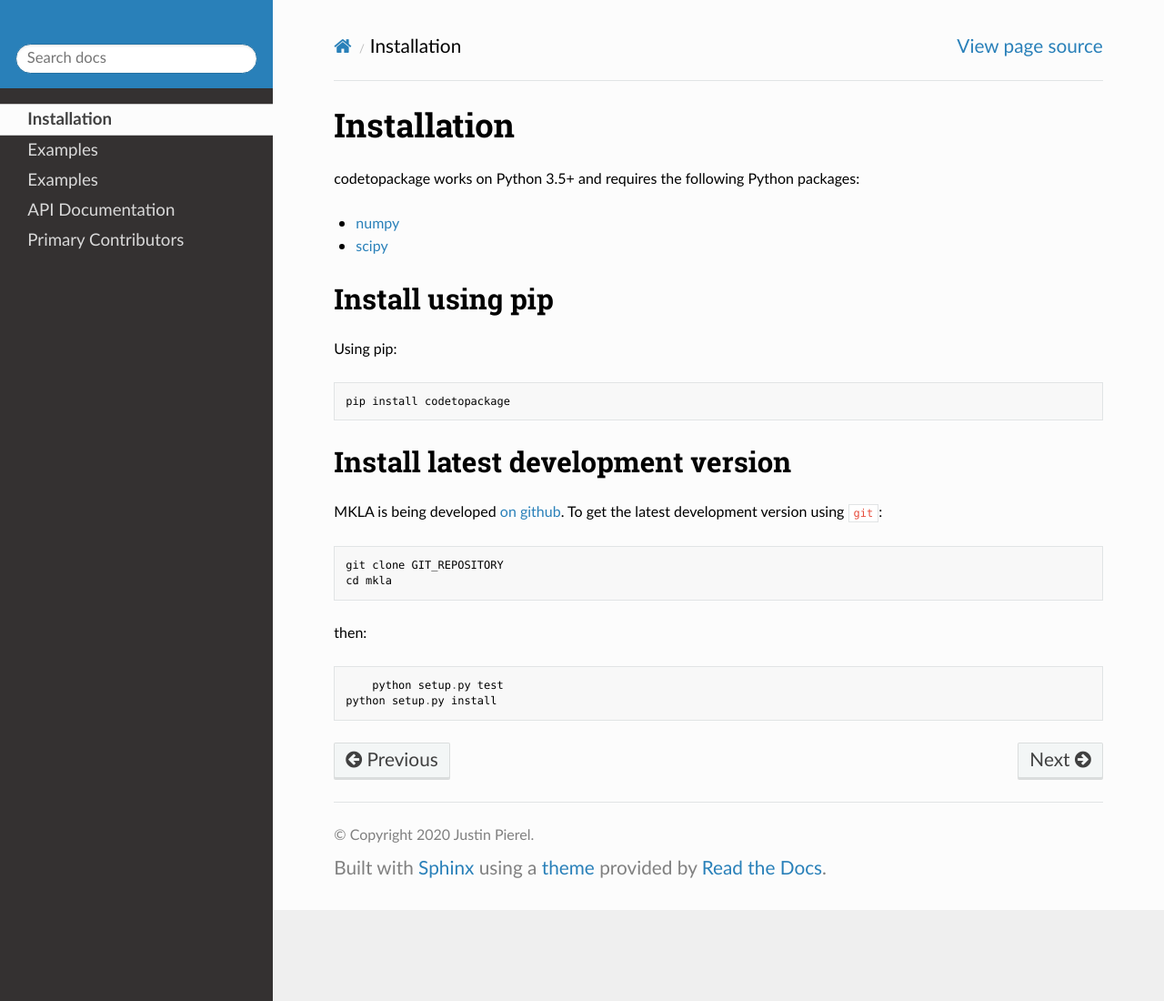
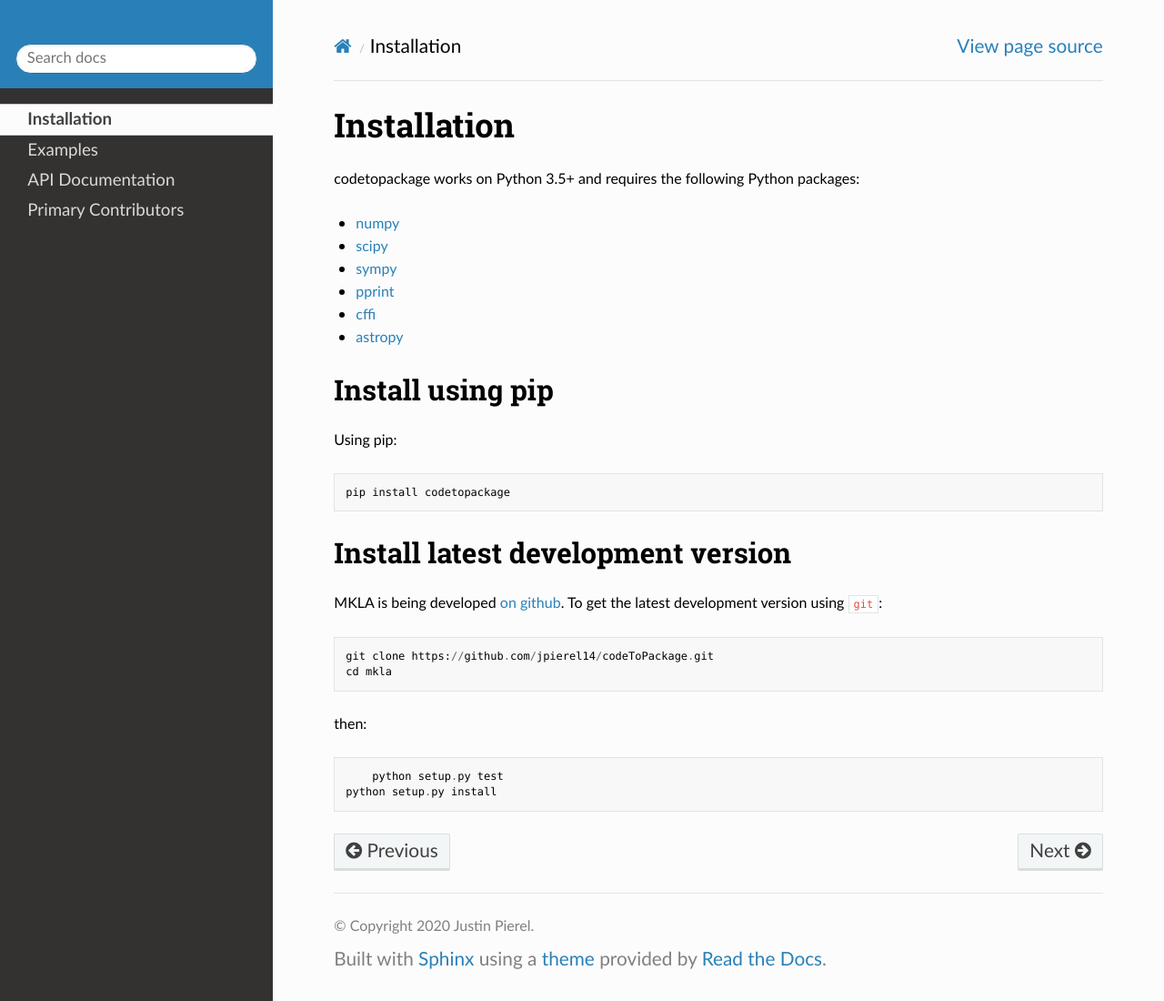
Before and after one commit to jpierel14/codeToPackage, a Sphinx documentation site: the page built from Docs/source/install.rst, in a window 1280 px wide and 1100 px high. Shown: the whole window at 91% size. Built offline with Sphinx 7.4.7 and the Read the Docs theme 2.0.0, drawn with Linux system fonts in a browser that asks for light colours.

Commit message:
small docs update

```diff
--- a/Docs/source/index.rst
+++ b/Docs/source/index.rst
@@ -18,7 +18,6 @@ Welcome to codetopackage
    :hidden:
    :titlesonly:
 
-   examples
    api
    contributors
 
--- a/Docs/source/install.rst
+++ b/Docs/source/install.rst
@@ -7,6 +7,10 @@ following Python packages:
 
 - `numpy <http://www.numpy.org/>`_
 - `scipy <http://www.scipy.org/>`_
+- `sympy <http://www.sympy.org/>`_
+- `pprint <https://docs.python.org/3/library/pprint.html>`_
+- `cffi <https://cffi.readthedocs.io/en/latest/>`_
+- `astropy <http://www.astropy.org/>`_
 
 
 Install using pip
@@ -25,7 +29,7 @@ MKLA is being developed `on github
 <https://github.com/codetopackage>`_. To get the latest development
 version using ``git``::
 
-    git clone GIT_REPOSITORY
+    git clone https://github.com/jpierel14/codeToPackage.git
     cd mkla
 
 then::
--- a/codetopackage/default/docs/source/index.rst
+++ b/codetopackage/default/docs/source/index.rst
@@ -18,7 +18,6 @@ EQUAL_SIGNS
    :hidden:
    :titlesonly:
 
-   examples
    api
    contributors
 
--- a/codetopackage/default/docs/source/install.rst
+++ b/codetopackage/default/docs/source/install.rst
@@ -6,7 +6,6 @@ PACKAGE_NAME works on Python 3.5+ and requires the
 following Python packages:
 
 - `numpy <http://www.numpy.org/>`_
-- `scipy <http://www.scipy.org/>`_
 
 
 Install using pip
```
Also changed, not shown: 1 other file.
